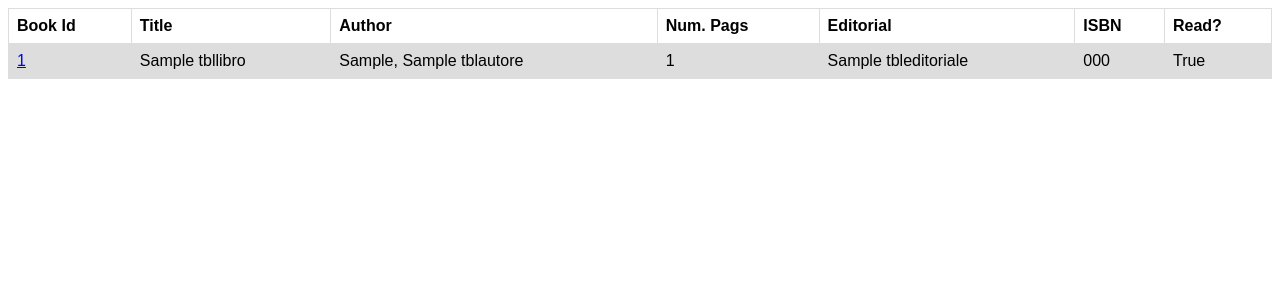
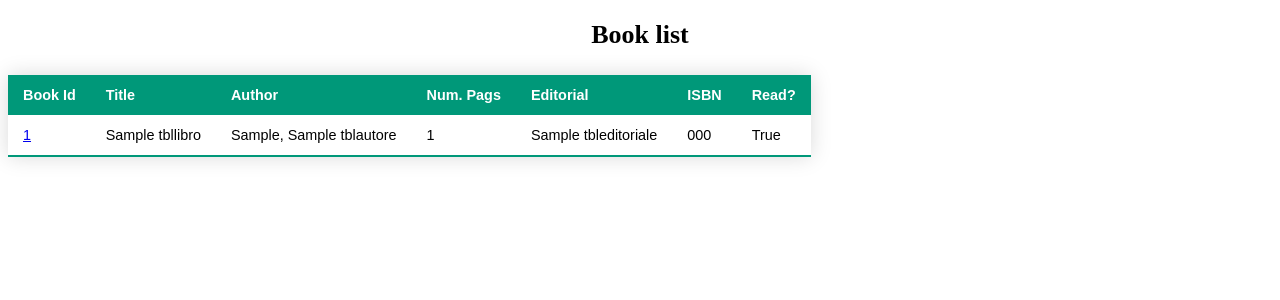
Before and after one commit to carlosmwh1985/djangoPersonalLibrary, a Django app: page /library/ in a window 1280 px wide. Shown: the top 300 px of the page. Run offline with Django 4.2, Linux system fonts and the light colour scheme; tables that the repository leaves empty hold one stand-in row (values such as "Sample post").

Commit message:
Table style refinements

```diff
--- a/personalLib/library/static/library/table.css
+++ b/personalLib/library/static/library/table.css
@@ -1,15 +1,44 @@
+/* CSS based on the style published by dcode
+  https://dev.to/dcodeyt/creating-beautiful-html-tables-with-css-428l
+*/
+
 table {
-    font-family: arial, sans-serif;
+    font-family: sans-serif;
     border-collapse: collapse;
-    width: 100%;
+    margin: 25px 0;
+    font-size: 0.9em;
+    min-width: 400px;
+    box-shadow: 0 0 20px rgba(0, 0, 0, 0.15);
+}
+
+thead tr {
+  background-color: #009879;
+  color: #FFFFFF;
+  text-align: left;
 }
 
 td, th {
-    border: 1px solid #dddddd;
-    text-align: left;
-    padding: 8px;
+  padding: 12px 15px;
+}
+
+tbody tr {
+  border-bottom: 1px solid #DDDDDD;
+}
+
+tbody tr:nth-of-type(even) {
+  background-color: #F3F3F3;
+}
+
+tbody tr:last-of-type {
+  border-bottom: 2px solid #009879;
 }
 
 tr:nth-child(even) {
   background-color: #dddddd;
 }
+
+h2 {
+  font-size: 26px;
+  margin: 20px 0;
+  text-align: center;
+}
--- a/personalLib/library/templates/library/index.html
+++ b/personalLib/library/templates/library/index.html
@@ -1,8 +1,10 @@
 {% load static %}
 <link rel="stylesheet" href="{% static 'library/table.css' %}">
 
+<h2>Book list</h2>
 {% if book_list %}
     <table>
+        <thead>
             <tr>
                 <th>Book Id</th>
                 <th>Title</th>
@@ -12,10 +14,14 @@
                 <th>ISBN</th>
                 <th>Read?</th>
             </tr>
+        </thead>
+        <tbody>
             {% for book in book_list %}
                 <tr>
                     <td><a href="{% url 'library:detail' book.id %}">
-                    {{ book.libro_id }}</td></a>
+                            {{ book.libro_id }}
+                        </a>
+                    </td>
                     <td>{{ book.titulo }}</td>
                     <td>{{ book.autor }}</td>
                     <td>{{ book.pags }}</td>
@@ -24,6 +30,7 @@
                     <td>{{ book.leido }}</td>
                 </tr>
             {% endfor %}
+        </tbody>
     </table>
 {% else %}
     <p>No book list available/found.</p>
--- a/personalLib/library/urls.py
+++ b/personalLib/library/urls.py
@@ -5,5 +5,5 @@ from . import views
 app_name = 'library'
 urlpatterns = [
     path('', views.IndexView.as_view(), name='index'),
-    path('<int:pk>/', views.DetailView.as_view(), name='detail'),
+    path('book/<int:pk>/', views.BookDetailView.as_view(), name='detail'),
 ]
--- a/personalLib/library/views.py
+++ b/personalLib/library/views.py
@@ -15,6 +15,6 @@ class IndexView(generic.ListView):
         return Book.objects.order_by('libro_id')
 
 
-class DetailView(generic.DetailView):
-    template_name: str = 'library/detail.html'
+class BookDetailView(generic.DetailView):
+    template_name: str = 'library/book_detail.html'
     model = Book
```
Also changed, not shown: personalLib/library/templates/library/book_detail.html (renamed from personalLib/library/templates/library/detail.html). Lines whose indentation alone changed are shown as unchanged.
